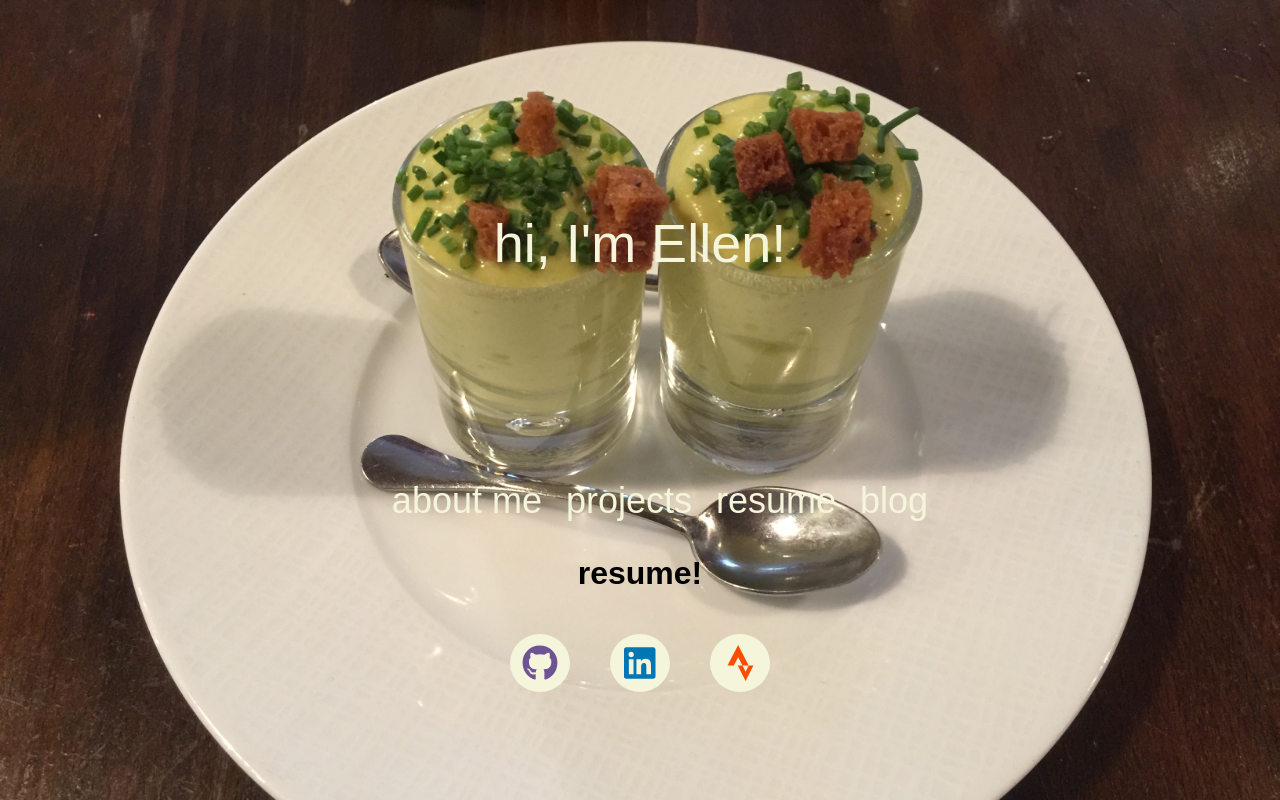
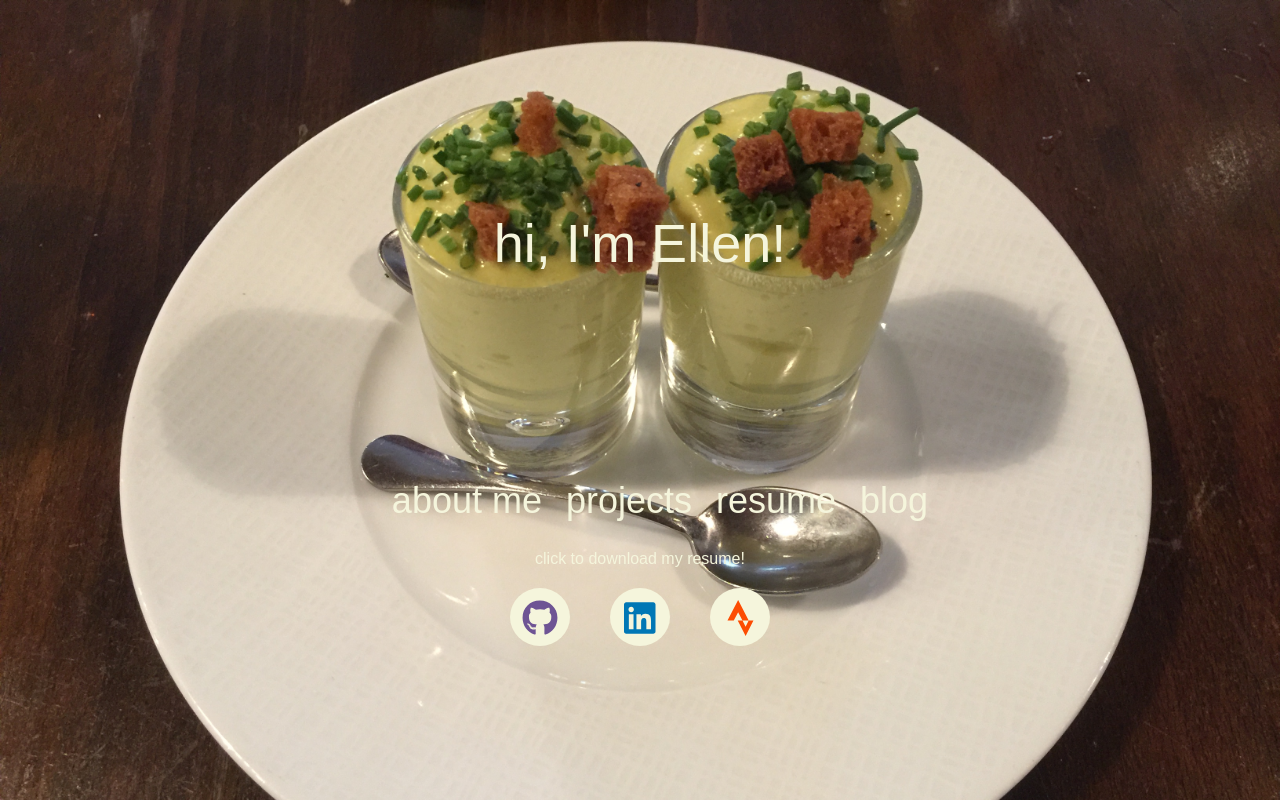
Before and after one commit to jlight99/personal-website, a React (Create React App) app: page /resume in a window 1280 px wide. Built offline with nearby package versions, Linux system fonts and the light colour scheme.

Commit message:
add resume download

```diff
--- a/package.json
+++ b/package.json
@@ -9,6 +9,7 @@
     "@fortawesome/react-fontawesome": "^0.1.5",
     "react": "^16.10.1",
     "react-dom": "^16.10.1",
+    "react-router-dom": "^5.1.2",
     "react-scripts": "0.9.5"
   },
   "devDependencies": {},
--- a/src/pages/Resume.js
+++ b/src/pages/Resume.js
@@ -2,7 +2,7 @@ import React from 'react';
 
 class Resume extends React.Component {
     render() {
-        return <h1>resume!</h1>
+        return <a href="../../resources/resume" download>click to download  my resume!</a>
     }
 }
 
```
Also changed, not shown: 1 other file (tests, documents, lock files or other folders).
